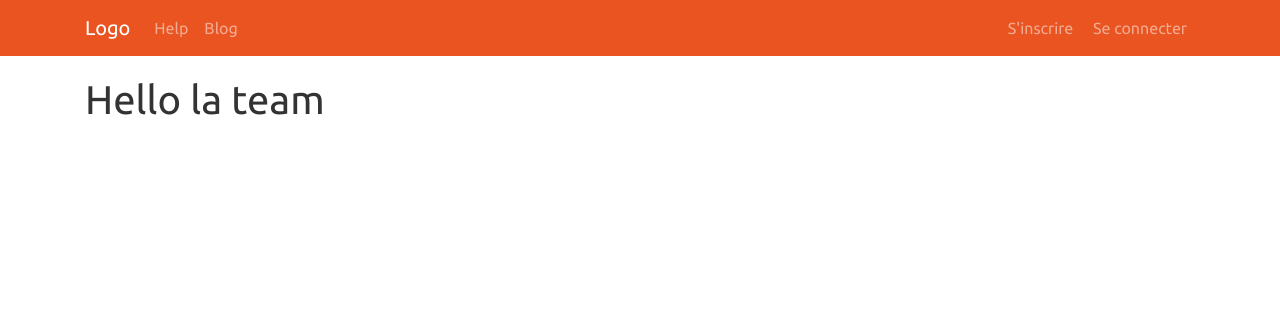
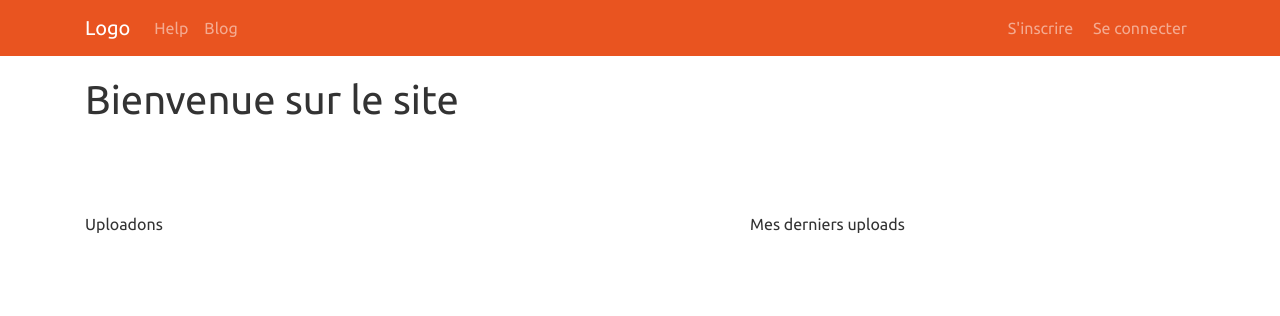
Before and after one commit to ValBocquet/projet5f, a Symfony app: template templates/home/index.html.twig in a window 1280 px wide. Shown: the top 316 px of the page. Run offline with Twig, Linux system fonts and the light colour scheme; the template is opened without the code that fills it, so the values that code supplies are empty; some libraries are stand-ins or nearby versions.

Commit message:
espace membre créé

```diff
--- a/templates/base.html.twig
+++ b/templates/base.html.twig
@@ -25,13 +25,21 @@
                     </li>
 
                 </ul>
-
+                {% if not app.user %}
                 <ul class="nav navbar-nav ml-auto">
                     <li class="nav-item">
                         <a class="nav-link" href="{{ path('register') }}">S'inscrire</a>
                         <a class="nav-link" href="{{ path('login') }}">Se connecter</a>
                     </li>
                 </ul>
+                {% else %}
+                <ul class="nav navbar-nav ml-auto">
+                    <li class="nav-item">
+                        <a class="nav-link" href="{{ path('logout') }}">Déconnexion</a>
+                    </li>
+                </ul>
+
+                {% endif %}
 
             </div>
         </div>
--- a/templates/home/index.html.twig
+++ b/templates/home/index.html.twig
@@ -7,8 +7,33 @@
     <div class="page-header" id="banner">
         <div class="row">
             <div class="col-lg-8 col-md-7 col-sm-6">
-                <h1>Hello la team</h1>
+                <h1>Bienvenue sur le site</h1>
             </div>
         </div>
+
+    </div>
+
+    <div class="bs-docs-section clearfix">
+            <div class="page-header">
+                <div class="row">
+                    <div class="col-lg-12">
+                        <h1 id="navbars">{{ app.user.username }}</h1>
+                    </div>
+                </div>
+            </div>
+        <br><br><br>
+        <div class="row">
+            <div class="col-lg-7">
+                <p>Uploadons</p>
+                <div class="dragDrop">
+                    <!-- formulaire -->
+
+                </div>
+            </div>
+            <div class="col-lg-5">
+                <p>Mes derniers uploads</p>
+            </div>
+        </div>
+
     </div>
 {% endblock %}
```
Also changed, not shown: src/Controller/SecurityController.php (+11 -1 lines), templates/login.html.twig (+13 -1 lines), 1 other file.
